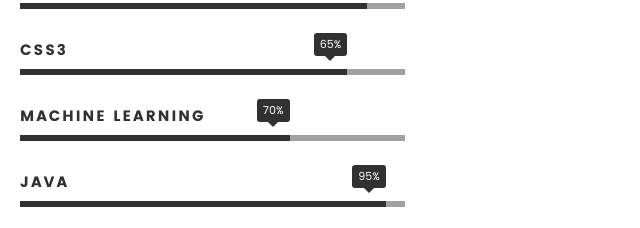
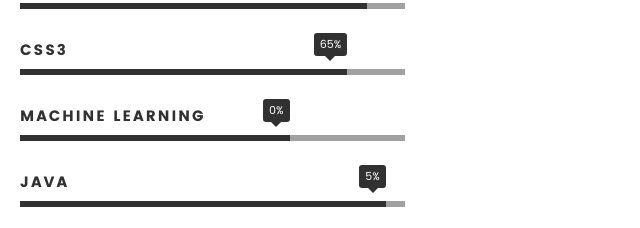
Before and after one commit to nitin0002/PortfolioWebsite, a plain HTML site: page index.html in a window 1280 px wide. Shown: the part 1328-1556 px from the top of the page, 640-1280 px from the left. Drawn offline with Linux system fonts and the light colour scheme; files whose address does not match are found by name.

Commit message:
Update index.html

```diff
--- a/index.html
+++ b/index.html
@@ -159,11 +159,11 @@
 				   	<strong>CSS3</strong>
 				   </li>
 				   <li>
-				   	<div class="progress percent70"><span>70%</span></div>
+				   	<div class="progress percent70"><span>0%</span></div>
 				   	<strong>MACHINE LEARNING</strong>
 				   </li>
 				   <li>
-				   	<div class="progress percent95"><span>95%</span></div>
+				   	<div class="progress percent95"><span>5%</span></div>
 				   	<strong>JAVA</strong>
 				   </li>
 				   <li>
```
